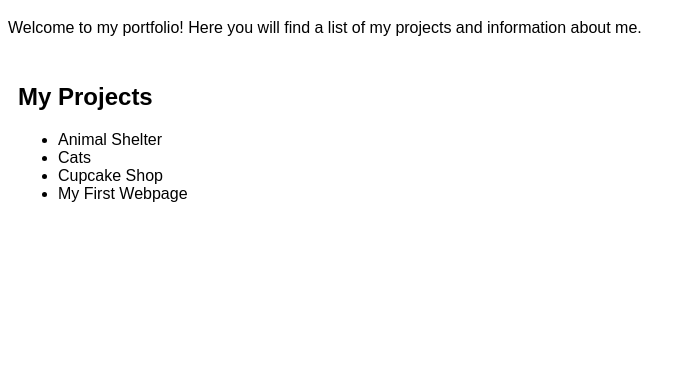
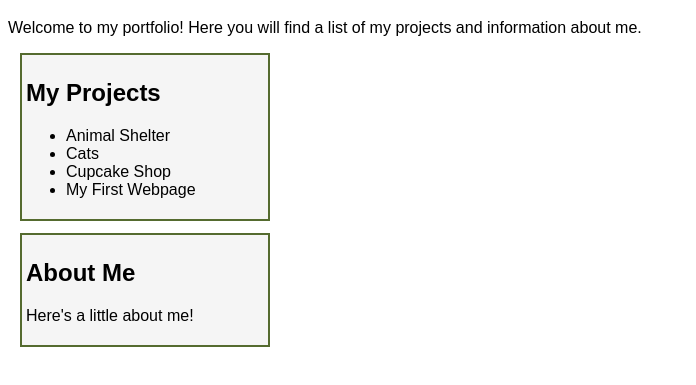
Before and after one commit to ChristenWeston/Portfolio, a plain HTML site: page index.html in a window 1280 px wide. Shown: the part 61-446 px from the top of the page, without its empty margins (0-696 px from the left). Drawn offline with Linux system fonts and the light colour scheme.

Commit message:
Added in about me section and dialed back the border box styling a bit

```diff
--- a/css/styles.css
+++ b/css/styles.css
@@ -1,14 +1,10 @@
-body {
-  font-family:Arial, Helvetica, sans-serif;
-}
-
-.projectBox {
-  width: 400px;
-  padding: 10px;
-  border:mediumslateblue;
-  border-width: 10px;
-  margin-bottom: 10px;
-  box-sizing: border-box;
+.projectBox{
+  width: 250px;
+  margin: 12px;
+  border: 2px solid darkolivegreen;
+  padding: 4px;
+  background-color: whitesmoke;
+  box-sizing:border-box;
 }
 
 img {
@@ -16,3 +12,7 @@ img {
   border: 5px solid black;
   border-radius: 25px;
 }
+
+body {
+  font-family:Arial, Helvetica, sans-serif;
+}
--- a/index.html
+++ b/index.html
@@ -1,7 +1,7 @@
-<!DOCTYPE HTML>
+<!DOCTYPE html>
 <html lang="en-US">
 <head>
-  <link href="css/styles.css" rel="stylesheet" type="text/css">
+  <link href="css/styles.css" rel="stylesheet" type="text/css" media="all">
   <title>Christen Weston's Portfolio</title>
 </head>
 <body>
@@ -18,6 +18,11 @@
     </ul>
   </div>
 
+  <div class="projectBox">
+    <h2>About Me</h2>
+    <p>Here's a little about me!</p>
+
+  </div>
 
 </body>
 </html>
```
